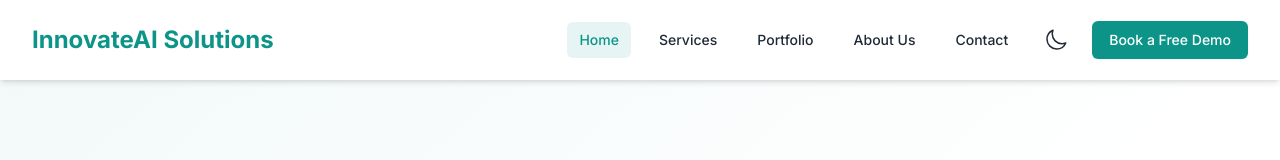
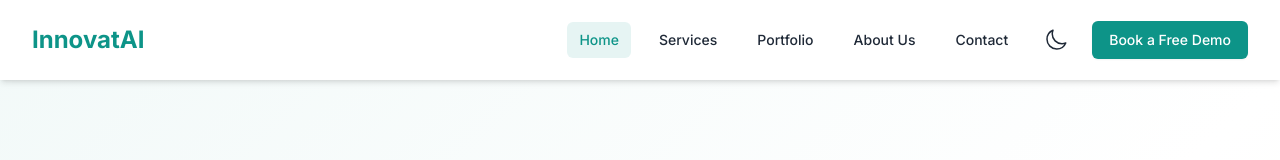
Before and after one commit to shivamprasad1001/InnovateAI, a React (Vite) app: page / in a window 1280 px wide. Shown: the top 160 px of the page. Built offline with nearby package versions, Linux system fonts and the light colour scheme.

Commit message:
Update constants.ts

```diff
--- a/constants.ts
+++ b/constants.ts
@@ -1,7 +1,7 @@
 
 import { NavLink, Testimonial, Service, CaseStudy, HowItWorksStepContent } from './types';
 
-export const COMPANY_NAME = "InnovateAI Solutions";
+export const COMPANY_NAME = "InnovatAI";
 export const COMPANY_SLOGAN = "AI-Powered Growth, Simplified.";
 
 export const FOUNDER_NAME = "Shivam Prasad";
```
